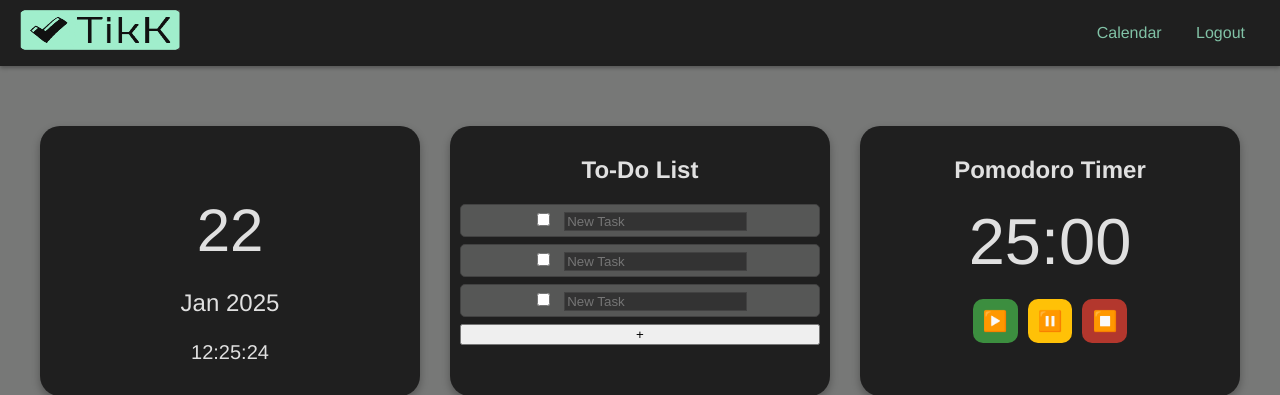
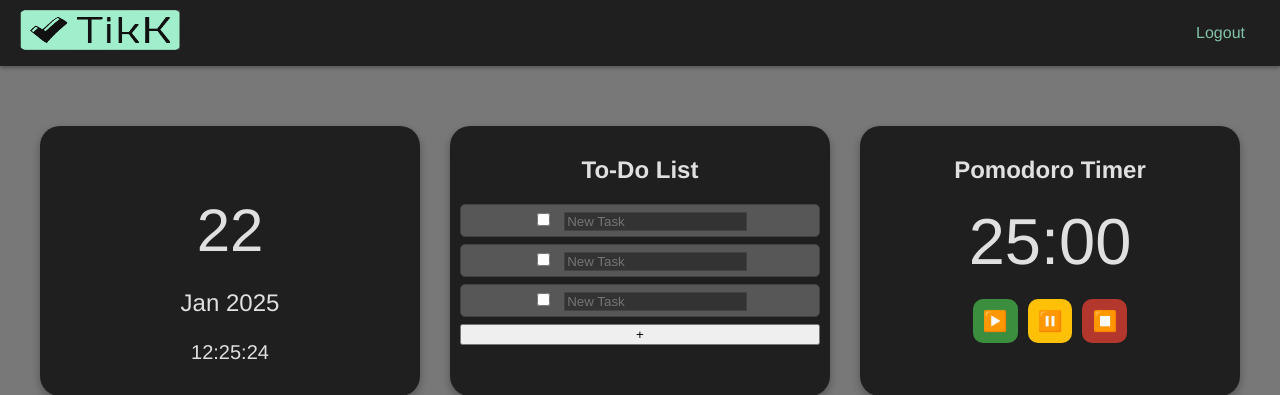
Before and after one commit to xeena26/ProjectTikk, a Flask app: page /dashboard in a window 1280 px wide. Shown: the top 395 px of the page. Run offline with Flask 3, Linux system fonts and the light colour scheme; a user stored in the database is signed in; data that the repository does not hold is empty.

Commit message:
Wed, Jan 22, 2025, 11:25 PM +11:00

```diff
--- a/templates/dashboard.html
+++ b/templates/dashboard.html
@@ -15,7 +15,6 @@
                 <img src="{{ url_for('static', filename='images/logo.png') }}" alt="Tikk Logo" style="height: 40px; width: 160px;">
             </div>
             <div class="navbar-links">
-                <a href="{{ url_for('calendar') }}">Calendar</a>
                 <a href="{{ url_for('logout') }}">Logout</a>
             </div>
         </nav>
```
